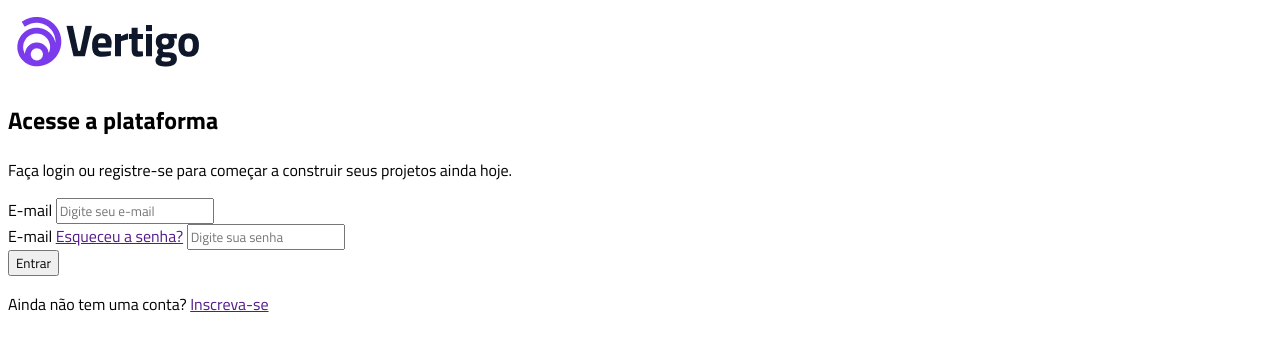
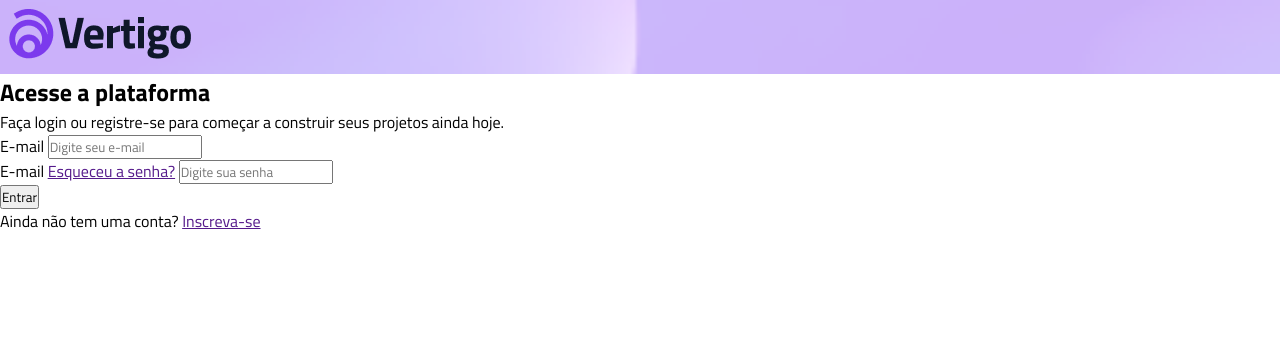
Before and after one commit to Mirandinajdjj/projeto-vertigo, a plain HTML site: page index.html in a window 1280 px wide. Drawn offline with Linux system fonts and the light colour scheme.

Commit message:
atualização - imagem de fundo do header

```diff
--- a/style.css
+++ b/style.css
@@ -1,3 +1,12 @@
 * {
+    margin: 0;
+    padding: 0;
+    box-sizing: border-box;
     font-family: 'Titillium Web', sans-serif;
 }
+
+
+header {
+    background-image: url(./imagens/bg-mobile.png);
+    background-size: cover;
+}
```
